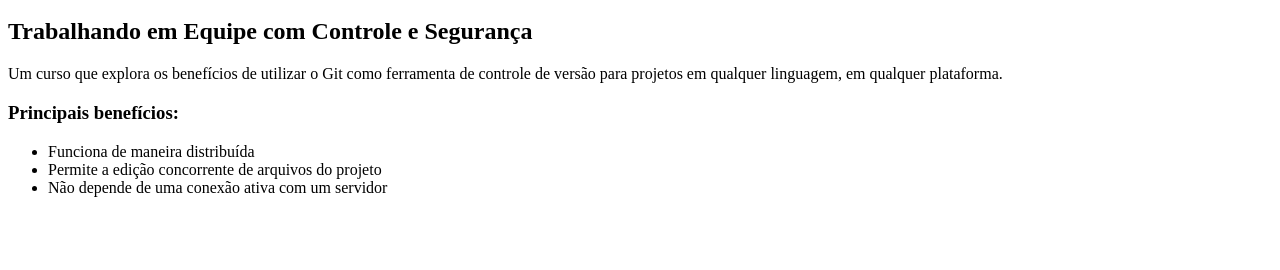
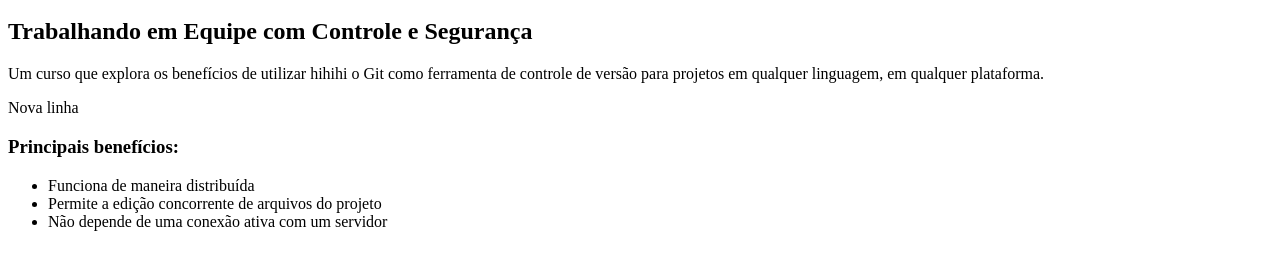
Before and after one commit to ETD1997/curso-git, a plain HTML site: page index.html in a window 1280 px wide. Shown: the part 48-318 px from the top of the page. Drawn offline with Linux system fonts and the light colour scheme.

Commit message:
Conteúdo da pagina index.html

```diff
--- a/index.html
+++ b/index.html
@@ -5,8 +5,8 @@
         <h1>Git</h1>
         <h2>Trabalhando em Equipe com Controle e Segurança</h2>
 
-        <p>Um curso que explora os benefícios de utilizar o Git como ferramenta de controle de versão para projetos em qualquer linguagem, em qualquer plataforma.</p>
-
+        <p>Um curso que explora os benefícios de utilizar hihihi o Git como ferramenta de controle de versão para projetos em qualquer linguagem, em qualquer plataforma.</p>
+		<p>Nova linha</p>
         <h3>Principais benefícios:</h3>
         <ul>
             <li>Funciona de maneira distribuída</li>
```
